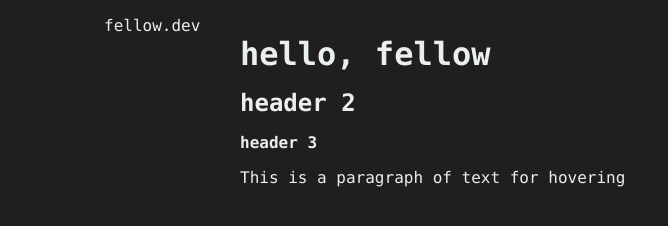
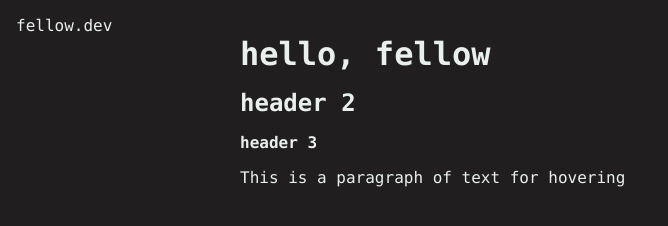
Before and after one commit to matthericks/fellow.dev, a plain HTML site: page index.html in a window 1280 px wide. Shown: the whole page, without its empty margins (0-668 px from the left). Drawn offline with Linux system fonts and the light colour scheme.

Commit message:
Update style.css

```diff
--- a/style.css
+++ b/style.css
@@ -61,7 +61,7 @@ p:hover {
 }
 
 .top-bar {
-  max-width: calc(var(--unit) * 135);
+  max-width: calc(var(--unit) * 160);
   margin-left: auto;
   margin-right: auto;
   padding-left: var(--unit);
```
